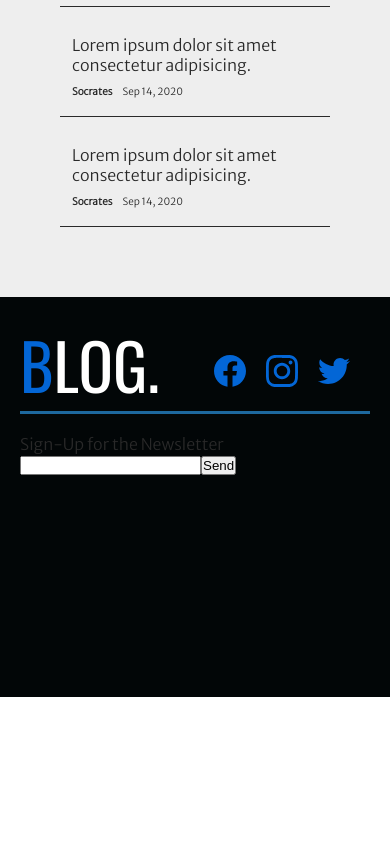
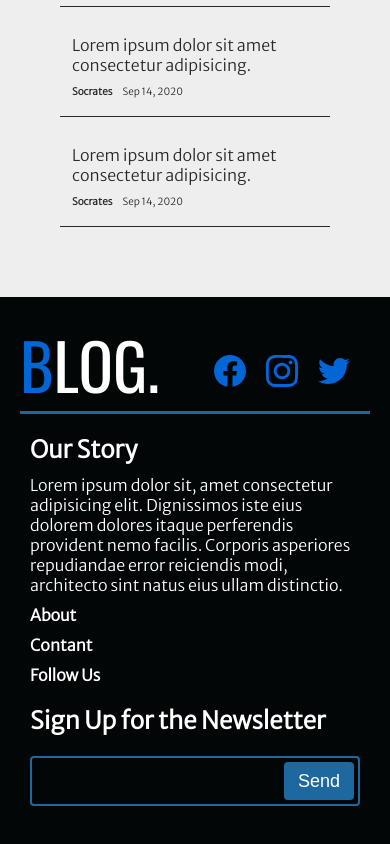
Before and after one commit to zainsci/vue-blog, a Vue app: page / in a window 390 px wide. Shown: the part 4946-5790 px from the top of the page. Before the commit the page ends 5643 px from the top, so only its background shows below. Built offline with nearby package versions, Linux system fonts and the light colour scheme.

Commit message:
Add Responsiveness to Footer

```diff
--- a/src/components/TheFooter.vue
+++ b/src/components/TheFooter.vue
@@ -58,11 +58,26 @@
       </div>
 
       <div class="lower-footer">
+        <div class="our-story">
+          <h4>Our Story</h4>
+          <p>Lorem ipsum dolor sit, amet consectetur adipisicing elit. Dignissimos iste eius dolorem dolores itaque perferendis provident nemo facilis. Corporis asperiores repudiandae error reiciendis modi, architecto sint natus eius ullam distinctio.</p>
+        </div>
+        <ul class="nav-links">
+          <li>
+            <a href="#">About</a>
+          </li>
+          <li>
+            <a href="#">Contant</a>
+          </li>
+          <li>
+            <a href="#">Follow Us</a>
+          </li>
+        </ul>
         <div class="newsletter">
-          <p>Sign-Up for the Newsletter</p>
+          <p>Sign Up for the Newsletter</p>
           <form action="/">
-            <input type="email" />
-            <button type="submit">Send</button>
+            <input type="email" class="newsletter-input" />
+            <button type="submit" class="newsletter-button">Send</button>
           </form>
         </div>
       </div>
@@ -89,10 +104,10 @@ ul {
 }
 footer {
   width: 100%;
-  height: 400px;
+  height: 100%;
   background-color: #020607;
   position: relative;
-  padding: 20px;
+  padding: 20px 20px 40px 20px;
 }
 .upper-footer {
   display: flex;
@@ -124,13 +139,81 @@ footer {
   margin-right: 20px;
 }
 
-/* Links */
+/* Lower Footer */
 .lower-footer {
-  display: flex;
-  justify-content: space-between;
-  align-items: flex-start;
+  display: grid;
+  grid-template-columns: repeat(3, 1fr);
+  color: var(--white);
 }
 
+.our-story {
+  width: 100%;
+  padding: 0 10px;
+}
+.our-story h4 {
+  font-size: 24px;
+  margin-bottom: 10px;
+}
+
+.nav-links {
+  width: 100%;
+  height: 100%;
+  padding: 10px;
+  font-family: "Merriweather Sans", sans-serif;
+  font-weight: 600;
+}
+.nav-links li {
+  margin-bottom: 10px;
+}
+
+.newsletter {
+  width: 100%;
+  height: 100%;
+  padding: 0 10px;
+}
+.newsletter p {
+  font-size: 24px;
+  margin-bottom: 20px;
+  font-family: "Merriweather Sans", sans-serif;
+  font-weight: 600;
+}
+.newsletter form {
+  width: 100%;
+  height: 50px;
+  position: relative;
+}
+
+.newsletter-input {
+  width: 100%;
+  height: 100%;
+  border: 2px solid var(--secondary);
+  border-radius: 4px;
+  background-color: #020607;
+  padding: 8px 62px 8px 12px;
+  font-size: 18px;
+}
+.newsletter-input:focus {
+  outline: none;
+  border: 3px solid var(--primary);
+}
+
+.newsletter-button {
+  font-size: 18px;
+  padding: 6.5px 12px;
+  position: absolute;
+  top: 6px;
+  right: 6px;
+  background-color: var(--secondary);
+  color: var(--white);
+  border: 2px solid var(--secondary);
+  border-radius: 4px;
+}
+.newsletter-button:hover {
+  background-color: var(--primary);
+  border: 2px solid var(--primary);
+}
+
+/* Media Queries for Footer */
 @media (max-width: 360px) {
   .upper-footer {
     flex-direction: column;
@@ -145,4 +228,10 @@ footer {
     margin: 0;
   }
 }
+
+@media (max-width: 810px) {
+  .lower-footer {
+    grid-template-columns: 1fr;
+  }
+}
 </style>
```
